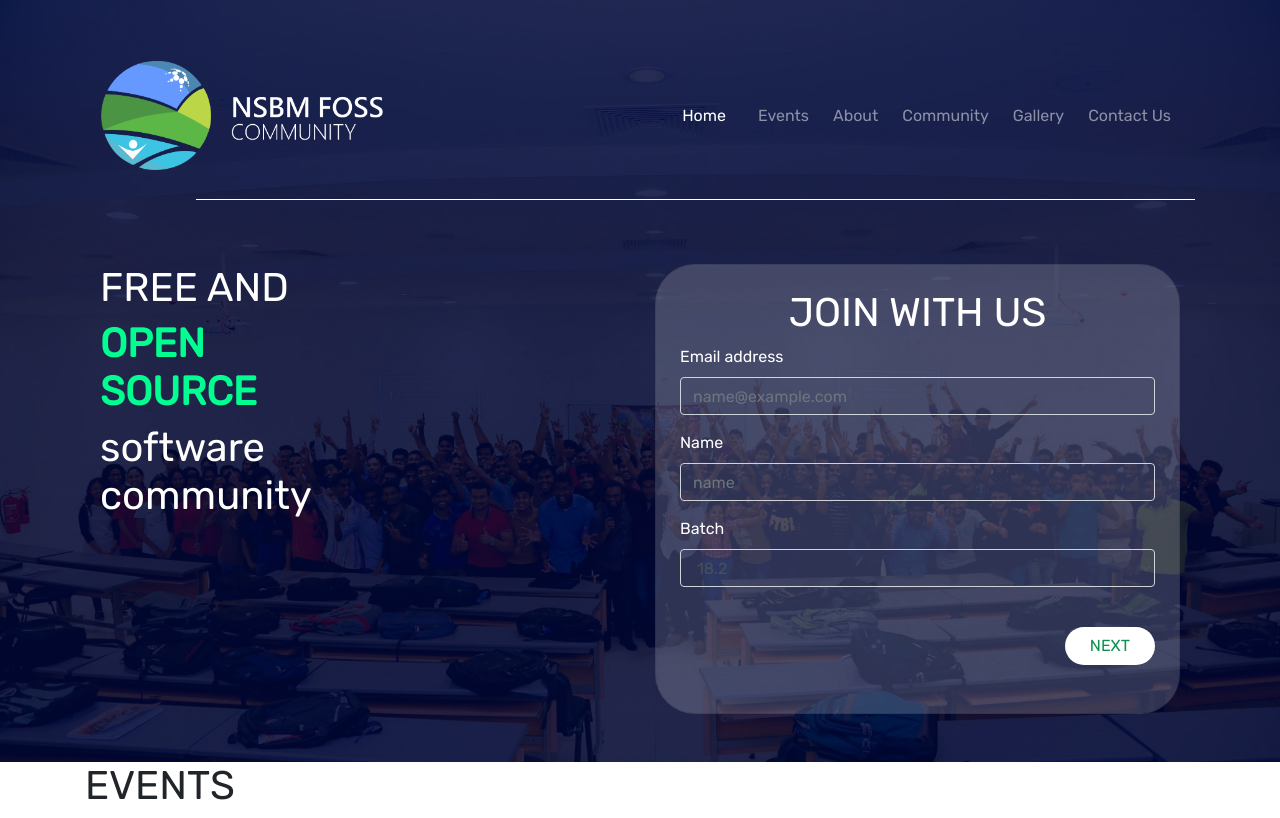
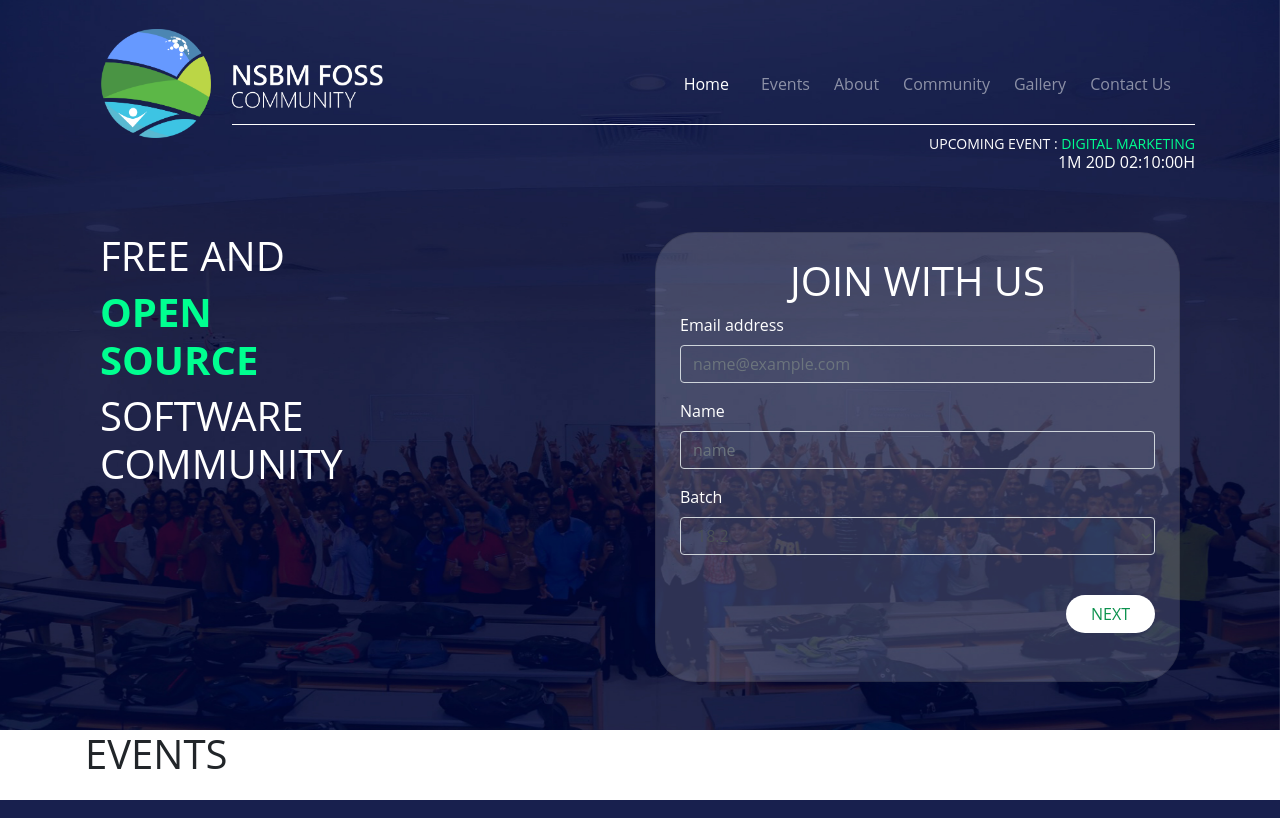
Before and after one commit to rajitha302/fossweb, a PHP site: page /index.html in a window 1280 px wide. Run offline with PHP 8.4, Linux system fonts and the light colour scheme; some libraries are stand-ins or nearby versions.

Commit message:
View Update

```diff
--- a/assets/css/main.css
+++ b/assets/css/main.css
@@ -11,9 +11,19 @@
   font-weight: bold; }
 
 .navbar_bline {
+  position: relative;
   border-top: 1px solid white;
-  width: 90%;
-  float: right; }
+  width: calc(100% - 147px);
+  float: right;
+  top: -43px; }
+
+.event_section {
+  margin-top: -50px;
+  line-height: 18px; }
+  .event_section span {
+    font-size: 14px; }
+  .event_section .event_name {
+    color: #00ff90; }
 
 .card_style {
   background-color: rgba(255, 255, 255, 0.18);
@@ -31,6 +41,6 @@
     float: right; }
 
 body {
-  font-family: 'Rubik'; }
+  font-family: 'Open Sans'; }
 
 /*# sourceMappingURL=main.css.map */
--- a/assets/sass/layout/_navbar.scss
+++ b/assets/sass/layout/_navbar.scss
@@ -1,5 +1,19 @@
 .navbar_bline {
-    border-top: 1px solid rgb(255, 255, 255);
-    width: 90%;
+    position: relative;
+    border-top: 1px solid white;
+    width: calc(100% - 147px);
     float: right;
+    top: -43px;
 }
+
+.event_section {
+    margin-top: -50px;
+    line-height: 18px;
+
+    span{
+        font-size: 14px;
+    }
+    .event_name{
+        color: #00ff90;
+    }
+}
--- a/assets/sass/main.scss
+++ b/assets/sass/main.scss
@@ -14,5 +14,5 @@
 
 
 body {
-    font-family: 'Rubik';
+    font-family: 'Open Sans';
 }
--- a/index.html
+++ b/index.html
@@ -11,7 +11,7 @@
     <!-- banner -->
     <section id="banner" class="cover">
         <div class="container d-flex mx-auto flex-column w-100 h-100">
-            <header class="mt-5">
+            <header class="mt-3">
                 <nav class="navbar navbar-expand-lg navbar-fixed navbar-dark bg-transparent ">
                     <a class="navbar-brand" href="#"><img src="./assets/images/logo.png" width="300" class="d-inline-block align-top" alt=""></a>
                     <button class="navbar-toggler" type="button" data-toggle="collapse" data-target="#navbarSupportedContent"
@@ -43,13 +43,20 @@
                     </div>
                 </nav>
                 <hr class="navbar_bline">
+                <div class="event_section float-right text-right">
+                    <span class="text-white">UPCOMING EVENT : </span>
+                    <span class="event_name">DIGITAL MARKETING</span>
+                    <div class="event_count text-white">
+                        1M 20D 02:10:00H
+                    </div>
+                </div>
             </header>
 
             <div class="d-flex justify-content-between banner__caption my-5">
                     <div class="col-md-6 text-white">
                             <h1 class="display-6">FREE AND</h1>
                             <h1 class="display-5 txt_green">OPEN <br> SOURCE</h1>
-                            <h1 class="display-6">software <br> community</h1>
+                            <h1 class="display-6">SOFTWARE <br> COMMUNITY</h1>
                     </div>
                     <div class="col-md-6">
                         <div class="card p-4 card_style">
@@ -87,7 +94,7 @@
 
     <!-- events -->
     <section id="events" class="events">
-        <div class="container">
+        <div class="container cpinner1">
             <h1>EVENTS</h1>
         </div>
     </section>
```
Also changed, not shown: 1 other file.
